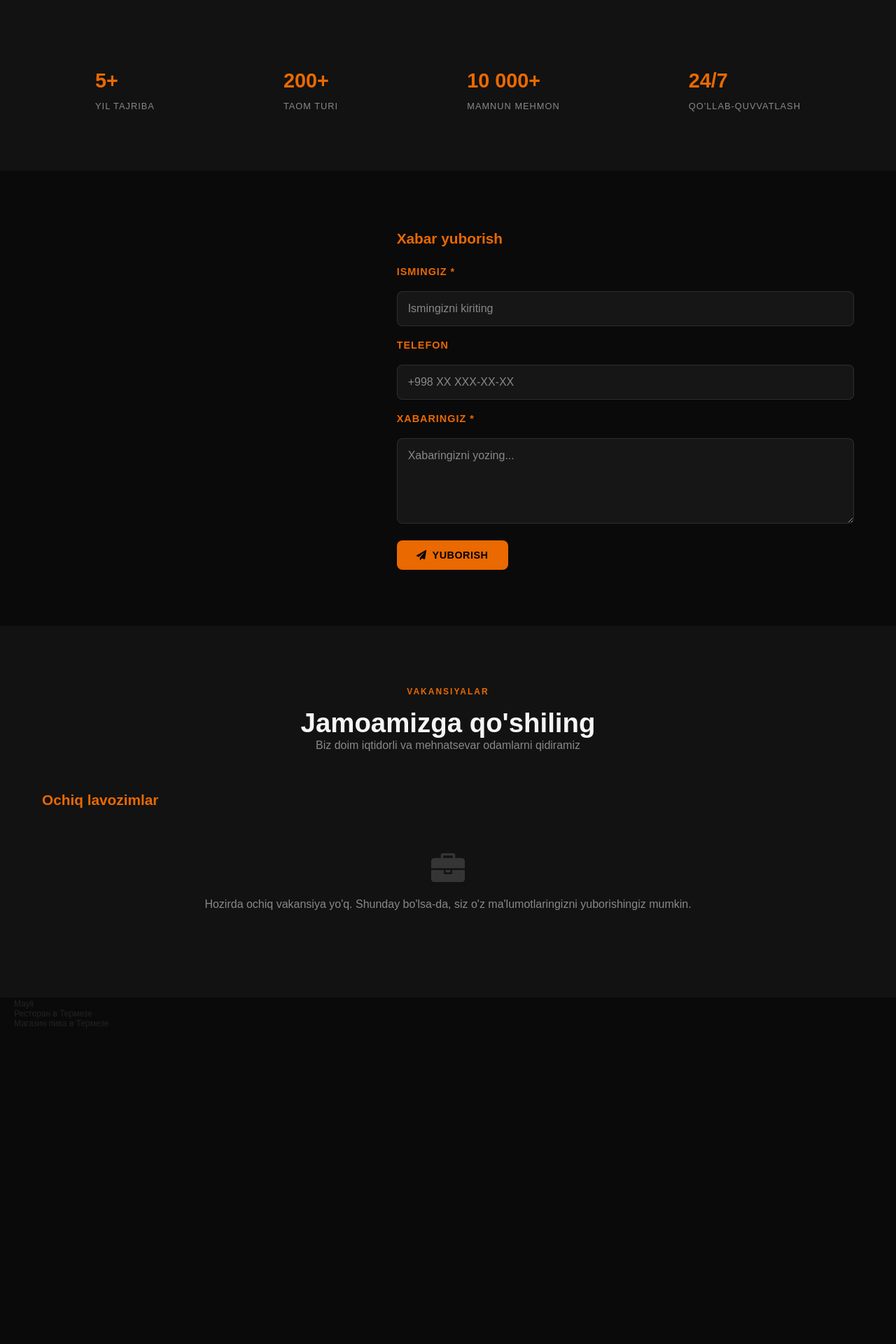
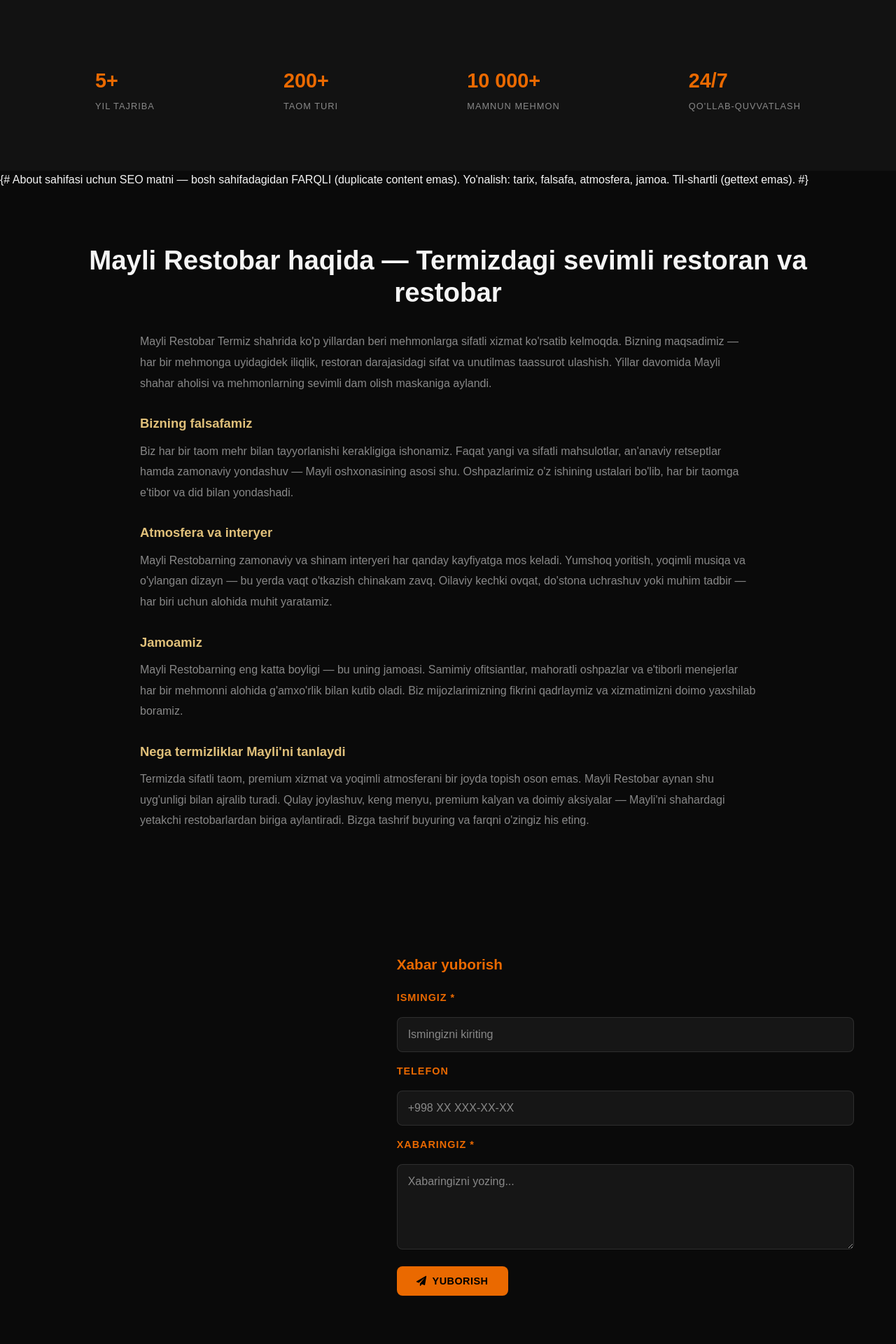
Before and after one commit to sh4hboz/mayli, a Django app: page /about/ in a window 1280 px wide. Shown: the part 924-2844 px from the top of the page at 70% size. Run offline with Django 5.2, Linux system fonts and the light colour scheme; data comes from the database, SQL or seed files in the repository; data that the repository does not hold is empty; some libraries are stand-ins or nearby versions.

Commit message:
FAZA G (SEO): about sahifasiga mazmunli kontent
Yangi _seo_content_about.html (uz/ru/en, home'dan farqli — tarix/falsafa/jamoa/
atmosfera yo'nalishida, duplicate content emas). About so'z soni ~630-680.

Co-Authored-By: Claude Opus 4.8 <noreply@anthropic.com>

```diff
--- a/templates/website/about.html
+++ b/templates/website/about.html
@@ -9,6 +9,7 @@
 {% include 'website/partials/_page_hero.html' %}
 {% include 'website/partials/_about_full.html' %}
 {% include 'website/partials/_stats.html' %}
+{% include 'website/partials/_seo_content_about.html' %}
 {% include 'website/partials/_contact.html' %}
 {% include 'website/partials/_vacancies.html' %}
 {% include 'website/partials/_map.html' %}
--- /dev/null
+++ b/templates/website/partials/_seo_content_about.html
@@ -0,0 +1,60 @@
+{% load i18n %}
+
+{# About sahifasi uchun SEO matni — bosh sahifadagidan FARQLI (duplicate content emas).
+   Yo'nalish: tarix, falsafa, atmosfera, jamoa. Til-shartli (gettext emas). #}
+<section class="section seo-content" id="about-seo-content">
+  <div class="container">
+    {% if LANGUAGE_CODE == 'ru' %}
+      <h2 class="section-title">О Mayli Restobar — любимый ресторан и рестобар в Термезе</h2>
+      <div class="seo-content-body reveal">
+        <p>Mayli Restobar уже много лет радует гостей города Термез качественным сервисом. Наша цель — дарить каждому гостю домашнее тепло, ресторанное качество и незабываемые впечатления. За годы работы Mayli стал любимым местом отдыха жителей и гостей города.</p>
+
+        <h3>Наша философия</h3>
+        <p>Мы верим, что каждое блюдо должно готовиться с душой. Только свежие и качественные продукты, традиционные рецепты и современный подход — вот основа кухни Mayli. Наши повара — мастера своего дела, и к каждому блюду относятся со вниманием и вкусом.</p>
+
+        <h3>Атмосфера и интерьер</h3>
+        <p>Современный и уютный интерьер Mayli Restobar подходит для любого настроения. Мягкое освещение, приятная музыка и продуманный дизайн делают время здесь настоящим удовольствием. Семейный ужин, дружеская встреча или важное мероприятие — для каждого мы создаём особую атмосферу.</p>
+
+        <h3>Наша команда</h3>
+        <p>Главное богатство Mayli Restobar — это его команда. Радушные официанты, умелые повара и внимательные менеджеры встречают каждого гостя с особой заботой. Мы ценим мнение наших гостей и постоянно улучшаем сервис.</p>
+
+        <h3>Почему термезцы выбирают Mayli</h3>
+        <p>В Термезе непросто найти в одном месте качественную еду, премиальный сервис и приятную атмосферу. Mayli Restobar выделяется именно этим сочетанием. Удобное расположение, большое меню, премиальный кальян и постоянные акции делают Mayli одним из ведущих рестобаров города. Приходите и почувствуйте разницу сами.</p>
+      </div>
+    {% elif LANGUAGE_CODE == 'en' %}
+      <h2 class="section-title">About Mayli Restobar — a favourite restaurant and restobar in Termez</h2>
+      <div class="seo-content-body reveal">
+        <p>For many years Mayli Restobar has delighted guests in the city of Termez with quality service. Our goal is to give every guest homely warmth, restaurant-level quality and unforgettable impressions. Over the years, Mayli has become a favourite place to relax for locals and visitors alike.</p>
+
+        <h3>Our philosophy</h3>
+        <p>We believe every dish should be prepared with heart. Only fresh, high-quality ingredients, traditional recipes and a modern approach — that is the foundation of Mayli's kitchen. Our chefs are masters of their craft and treat every dish with care and taste.</p>
+
+        <h3>Atmosphere and interior</h3>
+        <p>The modern and cosy interior of Mayli Restobar suits any mood. Soft lighting, pleasant music and thoughtful design make spending time here a true pleasure. A family dinner, a friendly meeting or an important event — we create a special atmosphere for each.</p>
+
+        <h3>Our team</h3>
+        <p>Mayli Restobar's greatest asset is its team. Welcoming waiters, skilled chefs and attentive managers greet every guest with special care. We value our guests' opinions and constantly improve our service.</p>
+
+        <h3>Why Termez residents choose Mayli</h3>
+        <p>In Termez it is not easy to find quality food, premium service and a pleasant atmosphere all in one place. Mayli Restobar stands out for exactly this combination. A convenient location, a large menu, premium hookah and regular promotions make Mayli one of the leading restobars in the city. Come and feel the difference for yourself.</p>
+      </div>
+    {% else %}
+      <h2 class="section-title">Mayli Restobar haqida — Termizdagi sevimli restoran va restobar</h2>
+      <div class="seo-content-body reveal">
+        <p>Mayli Restobar Termiz shahrida ko'p yillardan beri mehmonlarga sifatli xizmat ko'rsatib kelmoqda. Bizning maqsadimiz — har bir mehmonga uyidagidek iliqlik, restoran darajasidagi sifat va unutilmas taassurot ulashish. Yillar davomida Mayli shahar aholisi va mehmonlarning sevimli dam olish maskaniga aylandi.</p>
+
+        <h3>Bizning falsafamiz</h3>
+        <p>Biz har bir taom mehr bilan tayyorlanishi kerakligiga ishonamiz. Faqat yangi va sifatli mahsulotlar, an'anaviy retseptlar hamda zamonaviy yondashuv — Mayli oshxonasining asosi shu. Oshpazlarimiz o'z ishining ustalari bo'lib, har bir taomga e'tibor va did bilan yondashadi.</p>
+
+        <h3>Atmosfera va interyer</h3>
+        <p>Mayli Restobarning zamonaviy va shinam interyeri har qanday kayfiyatga mos keladi. Yumshoq yoritish, yoqimli musiqa va o'ylangan dizayn — bu yerda vaqt o'tkazish chinakam zavq. Oilaviy kechki ovqat, do'stona uchrashuv yoki muhim tadbir — har biri uchun alohida muhit yaratamiz.</p>
+
+        <h3>Jamoamiz</h3>
+        <p>Mayli Restobarning eng katta boyligi — bu uning jamoasi. Samimiy ofitsiantlar, mahoratli oshpazlar va e'tiborli menejerlar har bir mehmonni alohida g'amxo'rlik bilan kutib oladi. Biz mijozlarimizning fikrini qadrlaymiz va xizmatimizni doimo yaxshilab boramiz.</p>
+
+        <h3>Nega termizliklar Mayli'ni tanlaydi</h3>
+        <p>Termizda sifatli taom, premium xizmat va yoqimli atmosferani bir joyda topish oson emas. Mayli Restobar aynan shu uyg'unligi bilan ajralib turadi. Qulay joylashuv, keng menyu, premium kalyan va doimiy aksiyalar — Mayli'ni shahardagi yetakchi restobarlardan biriga aylantiradi. Bizga tashrif buyuring va farqni o'zingiz his eting.</p>
+      </div>
+    {% endif %}
+  </div>
+</section>
```
